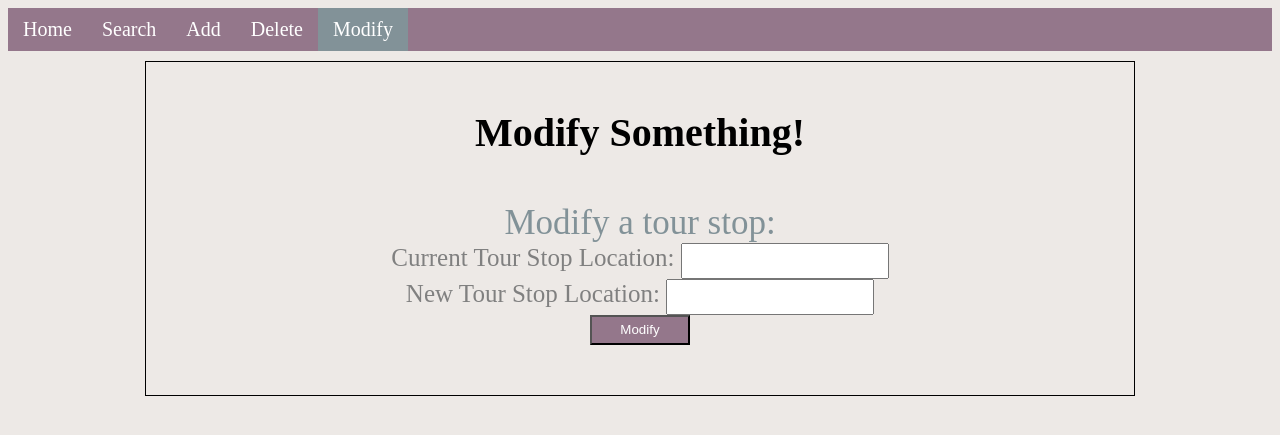
After one commit to G17-Database-Project/final-project, a PHP site: page /modify.php in a window 1280 px wide. The commit adds this page. Shown: the top 435 px of the page. Run offline with PHP 8.4, Linux system fonts and the light colour scheme.

Commit message:
added modify

```diff
--- a/3380/css/style.css
+++ b/3380/css/style.css
@@ -83,7 +83,7 @@ input {
     color: white;
 }
 
-#btn_add, #btn_delete{
+#btn_add, #btn_delete, #btn_modify{
     width: 100px;
     height: 30px;
     background-color: #94778B;
--- /dev/null
+++ b/3380/modify.php
@@ -0,0 +1,39 @@
+<!DOCTYPE html>
+<html>
+<head>
+    <title>Modify DB</title>
+    <link rel="stylesheet" href="css/style.css">
+</head>
+<body>
+    <div id="navBar">
+    <ul>
+        <li><a href="index.php">Home</a></li>
+        <li><a href="search.php">Search</a></li>
+        <li><a href=add.php>Add</a></li>
+        <li><a href="delete.php">Delete</a></li>
+        <li><a class="activeClass" href="modify.php">Modify</a></li>
+    </ul>
+    </div>
+
+
+    <div id="mainBox">
+        <h1>Modify Something!</h1>
+        <form action="modify.php" method="post">
+            <div class="innerBox">
+            <label id="mainLabel">Modify a tour stop:  </label>
+            <br>
+            <label>Current Tour Stop Location:  </label><input type="text"  name="modify_stopOld" required>
+            <br>
+
+            <label>New Tour Stop Location:  </label><input type="text"  name="modify_stopNew" required>
+            <br>
+
+            <button id="btn_modify" name="modifyStop_btn" type="submit">Modify</button>
+            <br>
+            </div>
+
+        </form>
+
+    </div>
+</body>
+</html>
```
